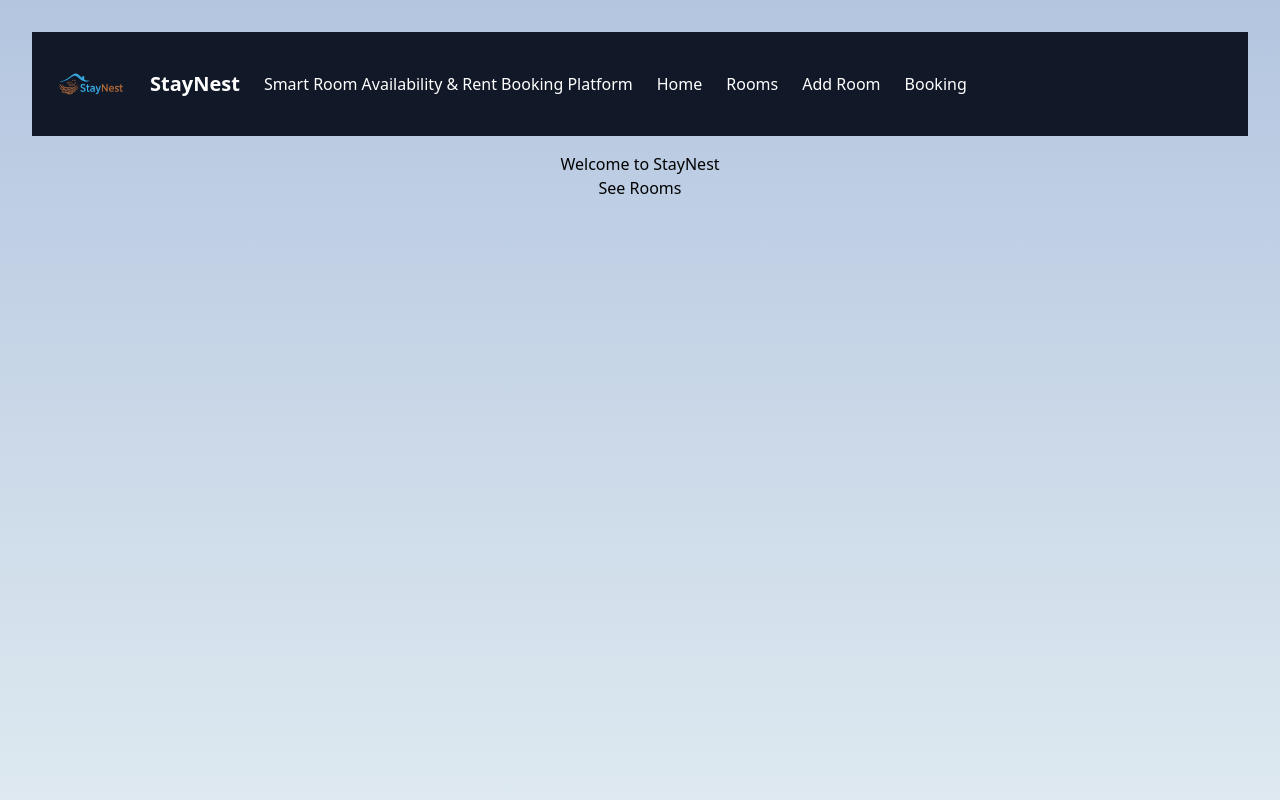
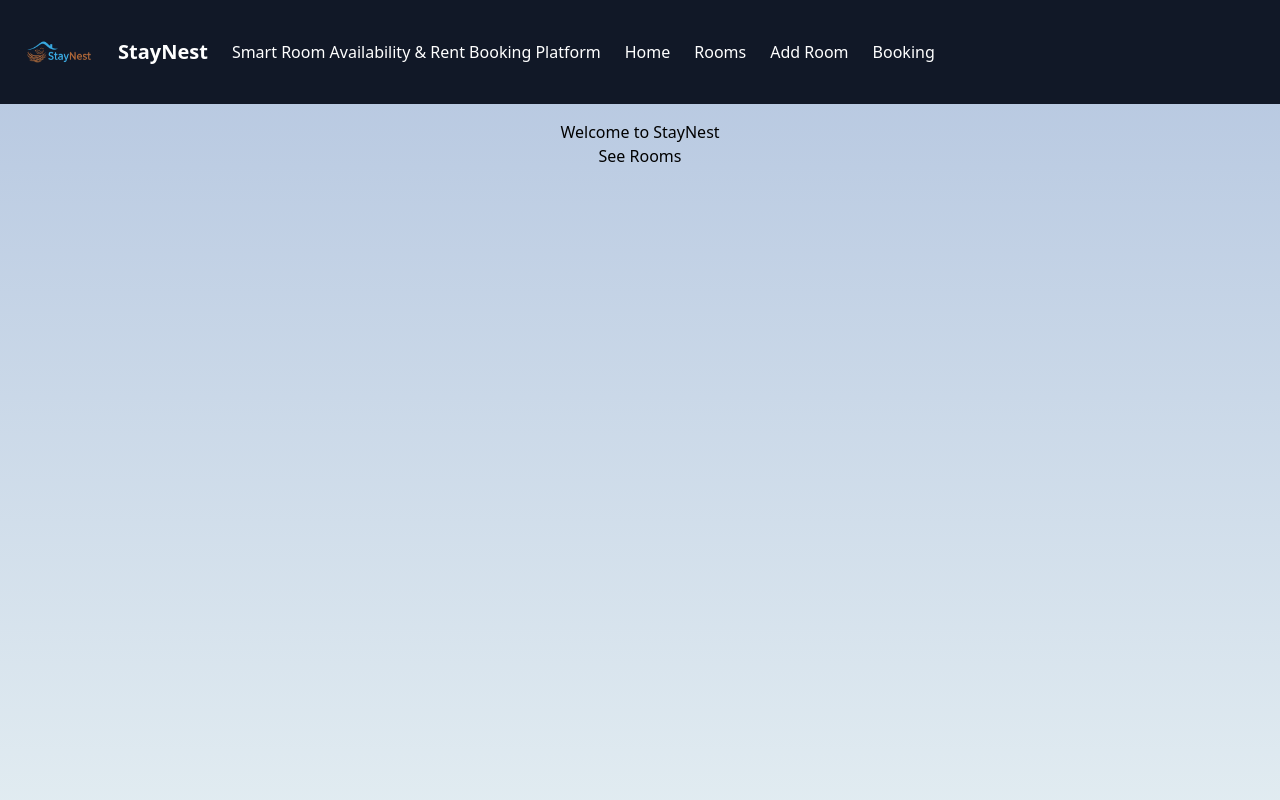
Before and after one commit to mohitchauhan1324325/Room_Rent_Avalability_System, a React (Vite) app in the folder frontend/: page / in a window 1280 px wide. Shown: the top 800 px of the page. Built offline with nearby package versions, Linux system fonts and the light colour scheme.

Commit message:
add change

```diff
--- a/frontend/src/App.css
+++ b/frontend/src/App.css
@@ -1,16 +1,9 @@
 #root {
-  max-width: 1280px;
-  margin: 0 auto;
-  padding: 2rem;
   text-align: center;
   background: hsla(186, 33%, 94%, 1);
-
   background: linear-gradient(90deg, hsla(186, 33%, 94%, 1) 0%, hsla(216, 41%, 79%, 1) 100%);
-
   background: -moz-linear-gradient(90deg, hsla(186, 33%, 94%, 1) 0%, hsla(216, 41%, 79%, 1) 100%);
-
   background: -webkit-linear-gradient(90deg, hsla(186, 33%, 94%, 1) 0%, hsla(216, 41%, 79%, 1) 100%);
-
   filter: progid: DXImageTransform.Microsoft.gradient(startColorstr="#EBF4F5", endColorstr="#B5C6E0", GradientType=1);
 }
 
```
